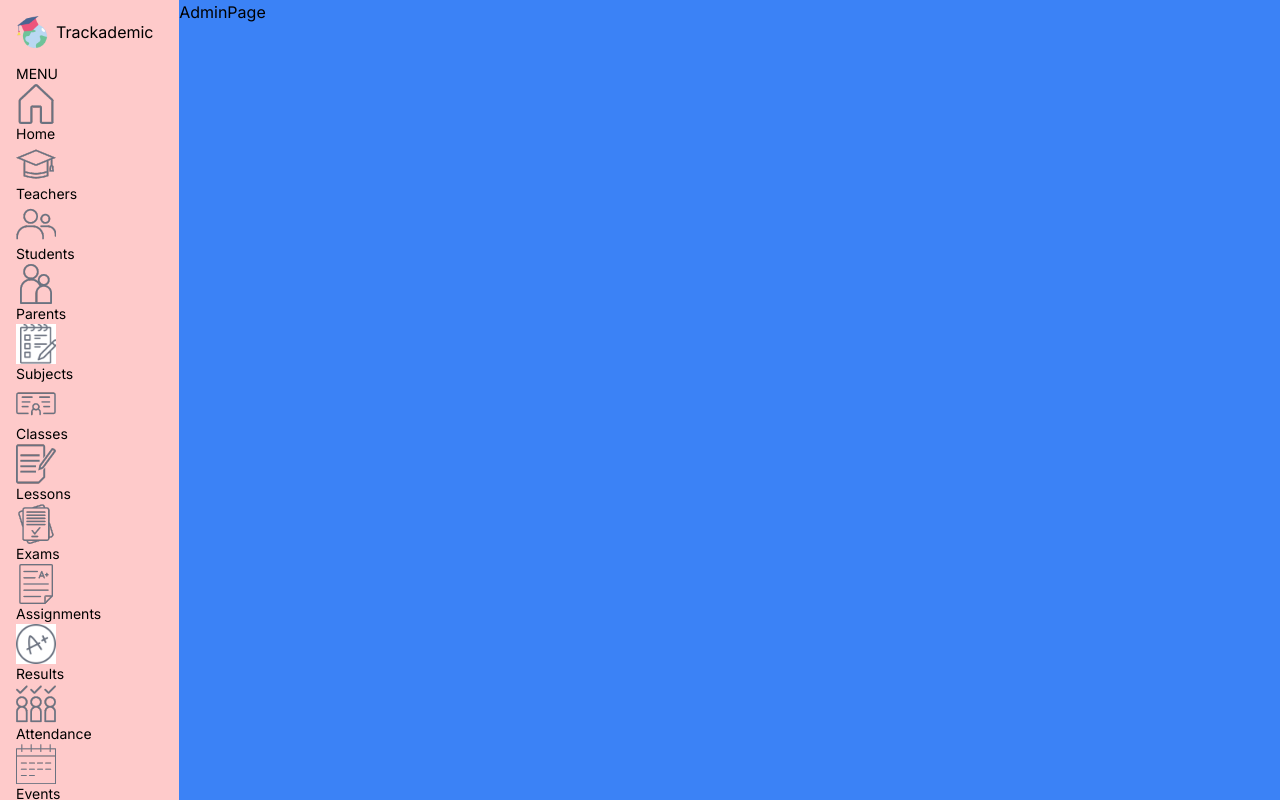
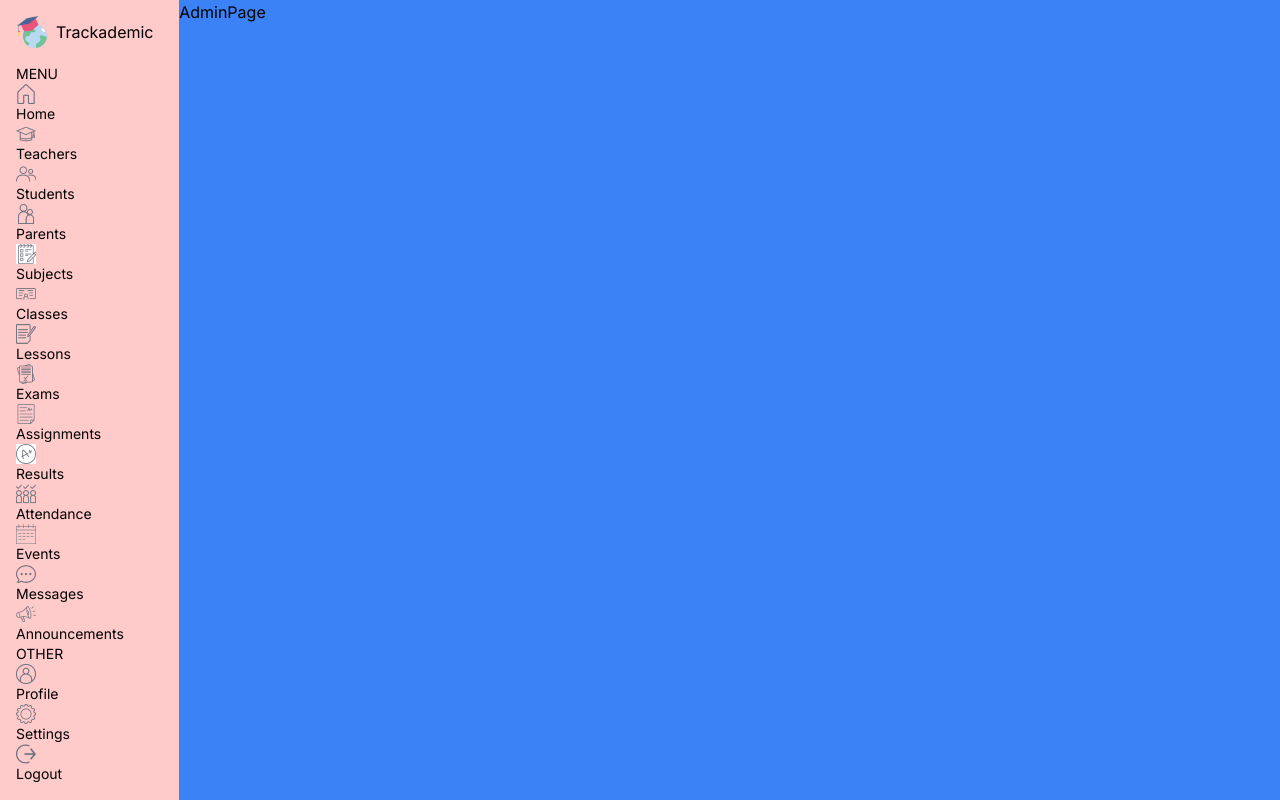
Before and after one commit to Vedang1102/next-school-dashboard, a Next.js app: page /admin in a window 1280 px wide. Shown: the top 802 px of the page. Built offline with nearby package versions, Linux system fonts and the light colour scheme.

Commit message:
Minor change in Menu

```diff
--- a/src/app/components/Menu.tsx
+++ b/src/app/components/Menu.tsx
@@ -1,4 +1,5 @@
 import Link from "next/link";
+import Image from "next/image";
 
 const menuItems = [
   {
@@ -123,9 +124,9 @@ const Menu = () => {
           <h2 className=''>{menu.title}</h2>
           {menu.items.map((item) => (
             <div key={item.label} className=''>
-              <img src={item.icon} alt={item.label} />
               <Link href={item.href} className=''>
-                {item.label}
+              <Image src={item.icon} alt={item.label} width={20} height={20}/>
+              {item.label}
               </Link>
             </div>
           ))}
```
